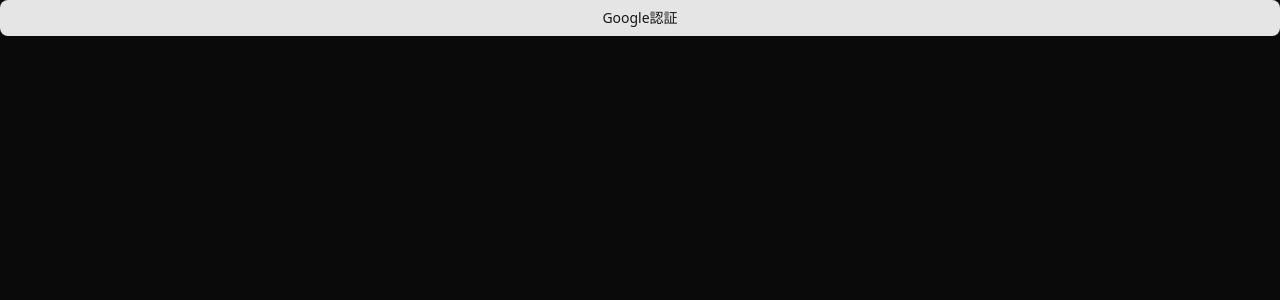
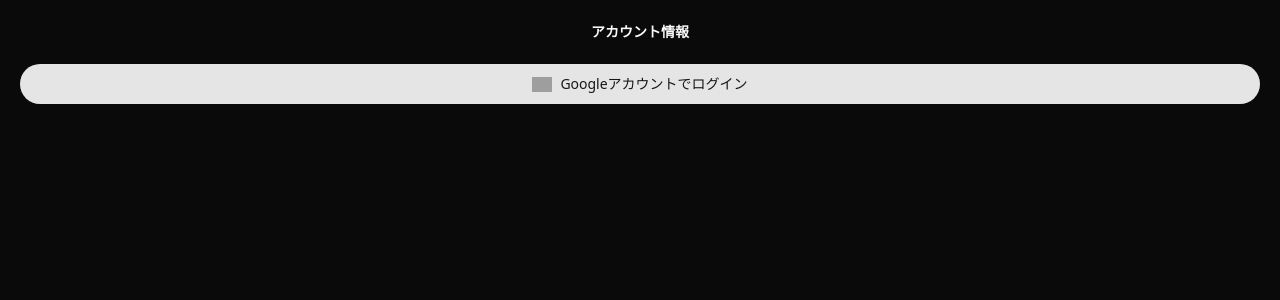
Before and after one commit to 1d4m/snano-app, a Next.js app: page /login in a window 1280 px wide. Shown: the top 300 px of the page. Built offline with nearby package versions, Linux system fonts and the light colour scheme; grey boxes are pictures that could not be loaded.

Commit message:
feat: ログインページのUIを改善 (#35)

```diff
--- a/app/(auth)/login/page.tsx
+++ b/app/(auth)/login/page.tsx
@@ -1,19 +1,27 @@
-"use client"
+"use client";
 
-import { signIn } from "next-auth/react"
+import Image from "next/image";
+import { signIn } from "next-auth/react";
 
-import { Button } from "@/components/ui/button"
+import { Button } from "@/components/ui/button";
+import googleIcon from "@/public/google.png";
 
 export default function Login() {
-
   const handleSignIn = () => {
-    signIn("google", {redirectTo: "/playlists"})
-
-  }
+    signIn("google", { redirectTo: "/playlists" });
+  };
 
   return (
-    <div className="flex flex-col gap-y-4">
-      <Button onClick={handleSignIn}>Google認証</Button>
-    </div>
-  )
+    <>
+      <div className="flex items-center justify-center w-full h-16">
+        <h1 className="font-bold text-sm">アカウント情報</h1>
+      </div>
+      <div className="flex flex-col gap-y-4 px-5">
+        <Button size="lg" className="rounded-full" onClick={handleSignIn}>
+          <Image src={googleIcon} alt="Google" width={20} height={20} />
+          <span>Googleアカウントでログイン</span>
+        </Button>
+      </div>
+    </>
+  );
 }
```
